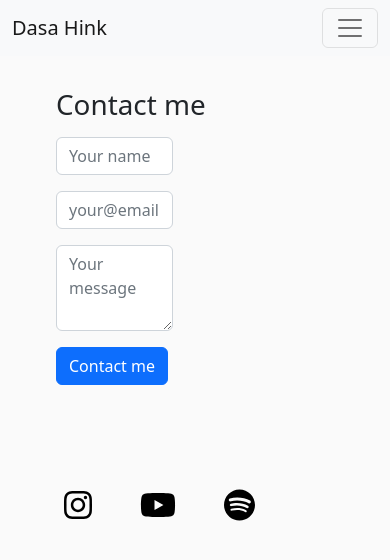
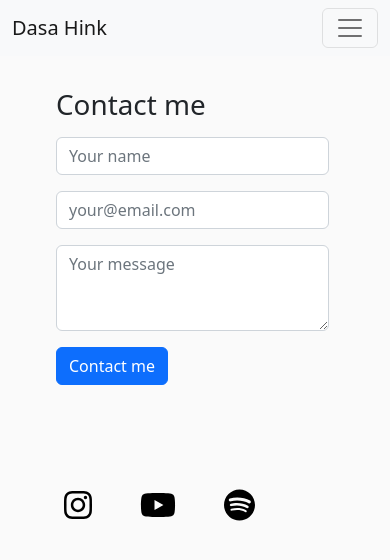
Before and after one commit to federerkristijan/dasahink, a React (Create React App) app: page /contact in a window 390 px wide. Shown: the top 560 px of the page. Built offline with nearby package versions, Linux system fonts and the light colour scheme; no server answers.

Commit message:
responsive form set to 70vw

```diff
--- a/src/App.css
+++ b/src/App.css
@@ -449,4 +449,9 @@ iframe {
     width: 100%;
     min-height: 95%;
   }
+
+  /* contact */
+.form-group {
+  max-width: 70vw;
 }
+}
```
